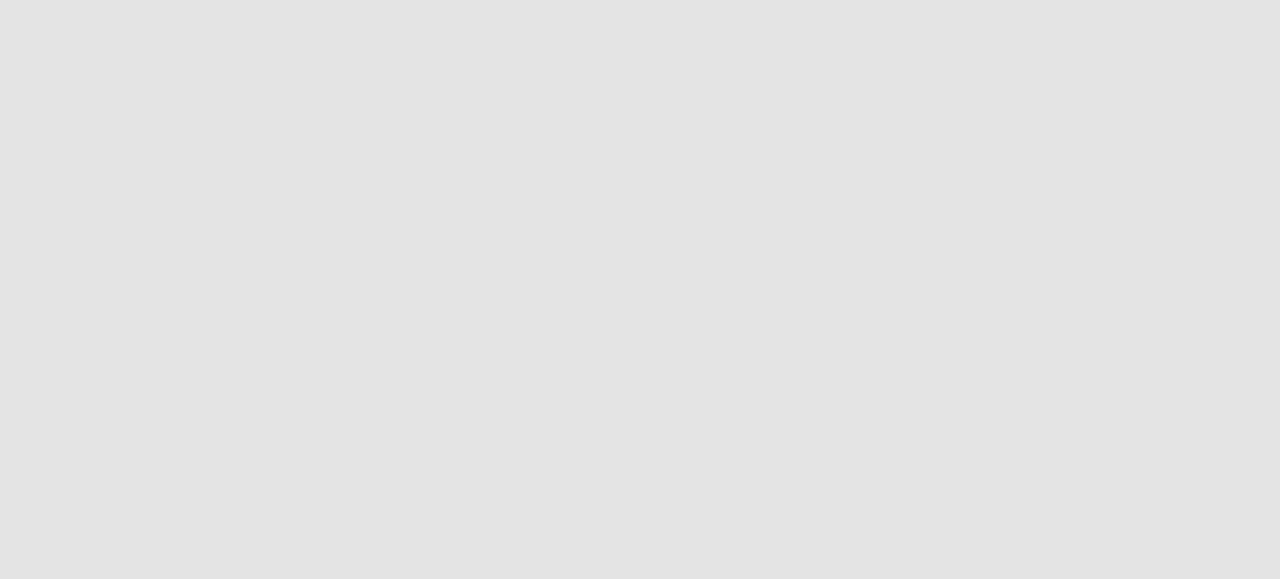
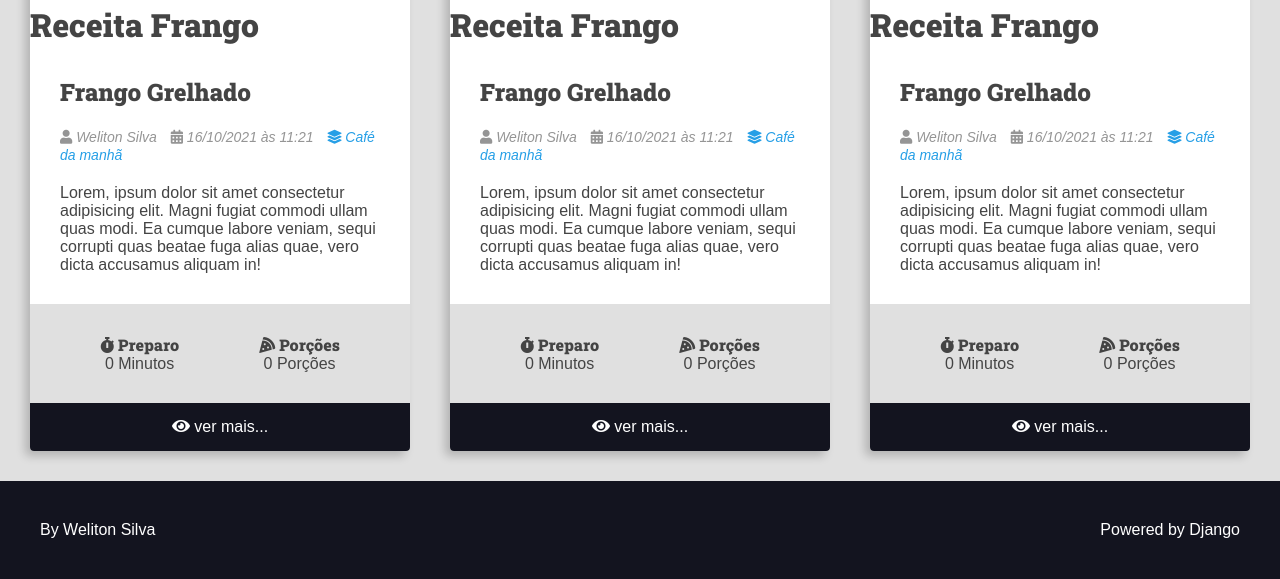
Before and after one commit to welitonsilva93/site_receitas, a Django app: page / in a window 1280 px wide. Before the commit the part shown is empty. Shown: the part 2052-2631 px from the top of the page. Before the commit the page ends 182 px from the top, so only its background shows below. Run offline with Django 5.2, Linux system fonts and the light colour scheme.

Commit message:
evolução do projeto do site de receitas

```diff
--- a/recipes/templates/recipes/pages/home.html
+++ b/recipes/templates/recipes/pages/home.html
@@ -1,14 +1,20 @@
 {% include "recipes/partials/head.html" %}
 <body>
     {% include "recipes/partials/header.html" %}
-
-    <div class="search-container">
-        <div class="container">
-            <form action="" class="search-form">
-                <input type="search" class="search-input" name="search">
-                <button type="submit" class="search-button"><i class="fas fa-search"></i></button>
-            </form>
+    {% include "recipes/partials/search.html" %}
+    <main class="main-content-container">
+        <div class="main-content main-content-list container">
+            {% include "recipes/partials/recipe.html" %}
+            {% include "recipes/partials/recipe.html" %}
+            {% include "recipes/partials/recipe.html" %}
+            {% include "recipes/partials/recipe.html" %}
+            {% include "recipes/partials/recipe.html" %}
+            {% include "recipes/partials/recipe.html" %}
+            {% include "recipes/partials/recipe.html" %}
+            {% include "recipes/partials/recipe.html" %}
+            {% include "recipes/partials/recipe.html" %}
         </div>
-    </div>
+    </main>
+    {% include 'recipes/partials/footer.html' %}
 </body>
 </html>
--- /dev/null
+++ b/recipes/templates/recipes/partials/footer.html
@@ -0,0 +1,8 @@
+<footer class="main-footer">
+    <div class="developer">
+      <a href="https://www.otaviomiranda.com.br/" target="_blank" rel="noreferrer noopener">By Weliton Silva</a>
+    </div>
+    <div class="powered">
+      <a href="https://www.djangoproject.com/" target="_blank" rel="noreferrer noopener">Powered by Django</a>
+    </div>
+  </footer>
--- a/recipes/templates/recipes/partials/head.html
+++ b/recipes/templates/recipes/partials/head.html
@@ -66,6 +66,7 @@
             font-size: 1.6rem;
             font-family: var(--font-primary);
             background: var(--color-gray-1);
+            color: var(--color-dark-text);
         }
         h1,
         h2,
@@ -135,5 +136,104 @@
         .search-form:focus-within .search-button {
             color: var(--color-primary);
         }
+
+        .main-content {
+            padding-top: 0;
+        }
+        .main-content-list {
+            display: grid;
+            grid-template-columns: repeat(auto-fit, minmax(340px, 1fr));
+            gap: var(--spacing-gutter-large);
+        }
+
+        .recipe {
+            background: var(--color-white);
+            box-shadow: -5px 5px 10px rgba(0, 0, 0, .2);
+            transform: scale(1);
+            transition: all 300ms ease-in-out;
+            border-radius: .4rem;
+            overflow: hidden;
+        }
+        .recipe img {
+            max-width: 100%;
+        }
+        .recipe-list-item {
+            max-width: 64rem;
+        }
+        .recipe-list-item:hover {
+            transform: scale(1.02);
+            box-shadow: -8px 8px 18px rgba(0, 0, 0, .25);
+        }
+        .recipe-title-container {
+            padding: var(--spacing-gutter-medium);
+            padding-bottom: 2rem;
+        }
+        .recipe-author {
+            padding: 0 var(--spacing-gutter-medium);
+        }
+        .recipe-content {
+            padding: var(--spacing-gutter-medium);
+            padding-top: 2rem;
+        }
+        .recipe-author-item {
+            color: var(--color-gray-4);
+            margin-right: 1rem;
+            font-style: italic;
+            font-size: 1.4rem;
+        }
+        .recipe-author a {
+            color: var(--color-primary);
+            transition: all 300ms ease-in-out;
+            text-decoration: none;
+        }
+        .recipe-author a:hover {
+            color: var(--color-primary-dark);
+        }
+
+        .recipe-meta-container {
+            display: flex;
+            flex-flow: row wrap;
+            padding: var(--spacing-gutter-medium);
+            background: var(--color-gray-1);
+        }
+        .recipe-meta {
+            display: flex;
+            flex-flow: column nowrap;
+            flex-shrink: 1;
+            flex-grow: 1;
+            text-align: center;
+        }
+        .recipe-meta-title {
+            font-size: 1.6rem;
+        }
+        .recipe-footer a {
+            background: var(--color-primary-dark);
+            display: block;
+            color: var(--color-white);
+            text-decoration: none;
+            text-align: center;
+            padding: 1.5rem var(--spacing-gutter-medium);
+            transition: all 300ms ease-in-out;
+        }
+        .recipe-footer a:hover {
+            filter: brightness(2);
+        }
+
+        .main-footer {
+            display: flex;
+            align-items: center;
+            justify-content: space-between;
+            background: var(--color-primary-dark);
+            color: var(--color-white);
+            padding: var(--spacing-gutter-large);
+        }
+        .main-footer a {
+            color: var(--color-white);
+            text-decoration: none;
+            transition: all 300ms ease-in-out;
+        }
+        .main-footer a:hover {
+            filter: brightness(.8);
+        }
     </style>
 </head>
--- /dev/null
+++ b/recipes/templates/recipes/partials/recipe.html
@@ -0,0 +1,51 @@
+<div class="recipe recipe-list-item">
+    <div class="recipe-cover">
+        <img src="https://cdn.pixabay.com/photo/2014/11/05/15/57/salmon-518032_640.jpg" alt="Temporário">
+    </div>
+    <h1>Receita Frango</h1>
+    <div class="recipe-title-container">
+        <h2 class="recipe-title">Frango Grelhado</h2>
+    </div>
+    <div class="recipe-author">
+        <span class="recipe-author-item">
+            <i class="fas fa-user"></i>
+            Weliton Silva
+        </span>
+        <span class="recipe-author-item">
+            <i class="fas fa-calendar-alt"></i>
+            16/10/2021 às 11:21
+        </span>
+        <span class="recipe-author-item">
+            <a href="/recipes/category/cafe-da-manha/">
+                <i class="fas fa-layer-group"></i>
+                <span>Café da manhã</span>
+            </a>
+        </span>
+    </div>
+    <div class="recipe-content">
+        <p>Lorem, ipsum dolor sit amet consectetur adipisicing elit. Magni fugiat commodi ullam quas modi.
+            Ea cumque labore veniam, sequi corrupti quas beatae fuga alias quae, vero dicta accusamus
+            aliquam in!</p>
+    </div>
+    <div class="recipe-meta-container">
+        <div class="recipe-meta recipe-preparation">
+            <h3 class="recipe-meta-title"><i class="fas fa-stopwatch"></i> Preparo</h3>
+            <div class="recipe-meta-text">
+                0 Minutos
+            </div>
+        </div>
+        <div class="recipe-meta recipe-servings">
+            <h3 class="recipe-meta-title"><i class="fas fa-pizza-slice"></i> Porções</h3>
+            <div class="recipe-meta-text">
+                0 Porções
+            </div>
+        </div>
+    </div>
+    <footer class="recipe-footer">
+        <a class="recipe-read-more button button-dark button-full-width" href="/recipes/3/">
+            <i class="fas fa-eye"></i>
+            <span>ver mais...</span>
+        </a>
+    </footer>
+
+</div>
--- /dev/null
+++ b/recipes/templates/recipes/partials/search.html
@@ -0,0 +1,8 @@
+<div class="search-container">
+    <div class="container">
+        <form action="" class="search-form">
+            <input type="search" class="search-input" name="search">
+            <button type="submit" class="search-button"><i class="fas fa-search"></i></button>
+        </form>
+    </div>
+</div>
```
